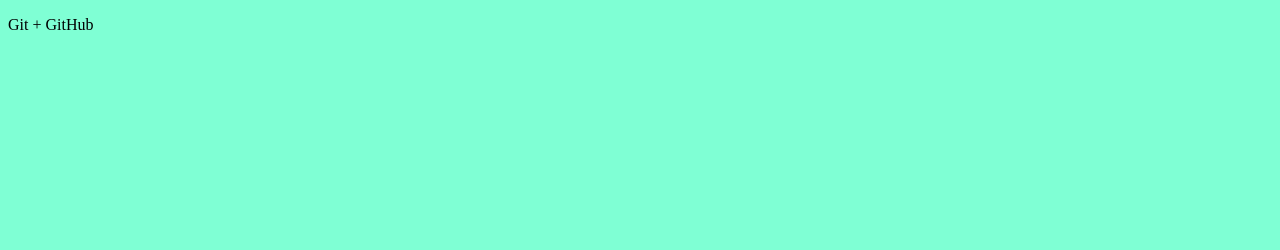
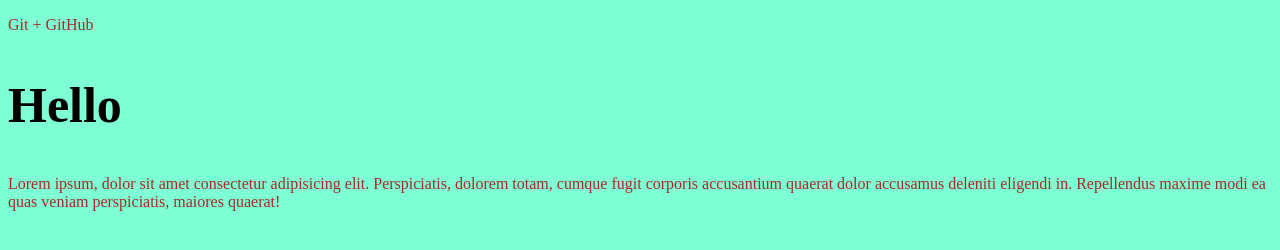
Before and after one commit to Slagma/gitTest, a plain HTML site: page index.html in a window 1280 px wide. Drawn offline with Linux system fonts and the light colour scheme.

Commit message:
Первые изменения

```diff
--- a/css/main.css
+++ b/css/main.css
@@ -1,3 +1,9 @@
 body{
-    background-color: aquamarine
+    background-color: aquamarine;
 }
+p {
+    color: brown;
+}
+h2 {
+    font-size: 50px;
+}
--- a/index.html
+++ b/index.html
@@ -9,5 +9,9 @@
 </head>
 <body>
     <p>Git + GitHub</p>
+    <h2>Hello</h2>
+    <p>Lorem ipsum, dolor sit amet consectetur adipisicing elit. Perspiciatis,
+         dolorem totam, cumque fugit corporis accusantium quaerat dolor accusamus deleniti eligendi in.
+         Repellendus maxime modi ea quas veniam perspiciatis, maiores quaerat!</p>
 </body>
 </html>
```
